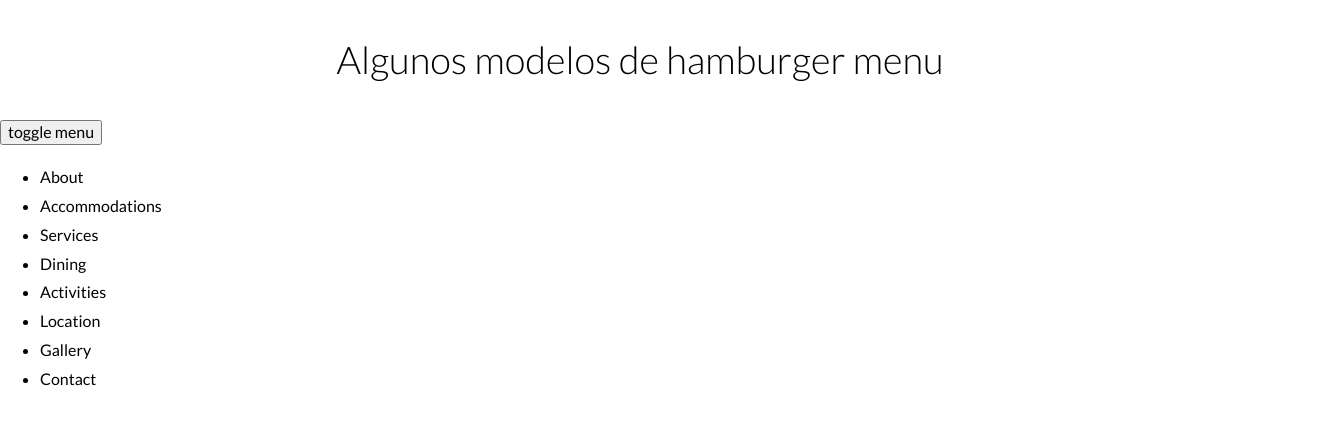
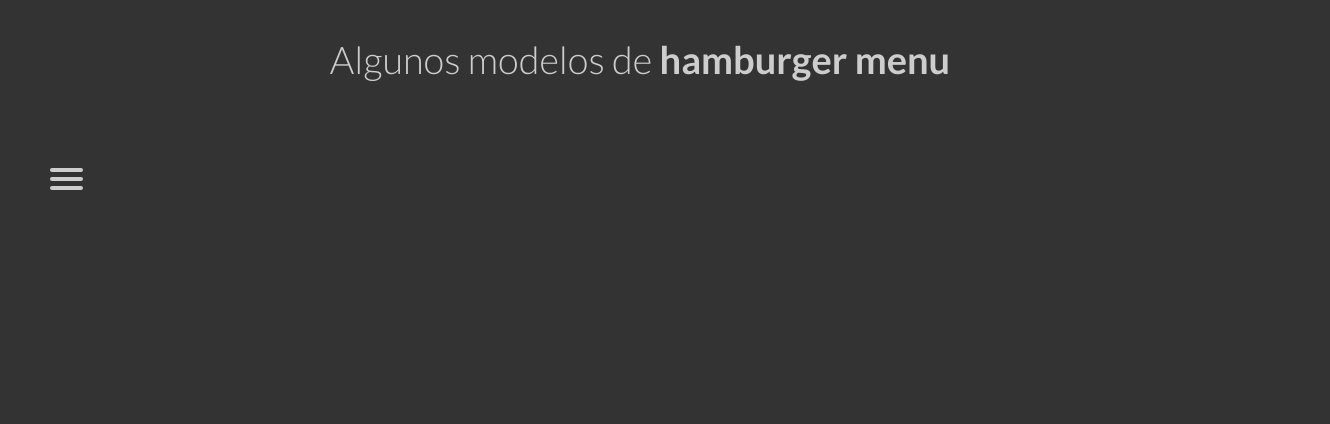
Before and after one commit to diegosalasmartinez/hamburger-menu, a website: page index.html in a window 1280 px wide. Shown: the whole page, 1330 px wide, since content can reach past the window. Drawn offline with Linux system fonts and the light colour scheme.

Commit message:
primer modelo terminado

```diff
--- a/index.html
+++ b/index.html
@@ -9,39 +9,24 @@
     <link rel="stylesheet" href="build/css/app.css">
 </head>
 <body>
-    <h1>Algunos modelos de hamburger menu</h1>
+    <h1>Algunos modelos de <span>hamburger menu</span></h1>
 
-    <button class="c-hamburger c-hamburger--htx">
-        <span>toggle menu</span>
-    </button>
+    <nav>
+        <div id="menu-hamburger">
+            <input type="checkbox">
 
-    <nav class="sub-menu open">
-        <ul class="list-unstyled">
-            <li>
-                <a>About</a>
-            </li>
-            <li>
-                <a>Accommodations</a>
-            </li>
-            <li>
-                <a>Services</a>
-            </li>
-            <li>
-                <a>Dining</a>
-            </li>
-            <li>
-                <a>Activities</a>
-            </li>
-            <li>
-                <a>Location</a>
-            </li>
-            <li>
-                <a>Gallery</a>
-            </li>
-            <li>
-                <a>Contact</a>
-            </li>
-        </ul>
+            <span id="hamb-stripe-1" class="hamburger-stripe"></span>
+            <span id="hamb-stripe-2" class="hamburger-stripe"></span>
+            <span id="hamb-stripe-3" class="hamburger-stripe"></span>
+
+            <ul id="list-hamburger">
+                <a href="#"><li>Home</li></a>
+                <a href="#"><li>About</li></a>
+                <a href="#"><li>Info</li></a>
+                <a href="#"><li>Contact</li></a>
+                <a href="https://erikterwan.com/" target="_blank"><li>Show me more</li></a>
+            </ul>
+        </div>
     </nav>
 
 </body>
--- a/src/scss/app.scss
+++ b/src/scss/app.scss
@@ -3,3 +3,6 @@
 @import 'base/mixins';
 @import 'base/globales';
 @import 'base/utilidades';
+
+@import 'layout/main';
+@import 'layout/hamburger-menu';
--- /dev/null
+++ b/src/scss/layout/_hamburger-menu.scss
@@ -0,0 +1,97 @@
+body{
+
+    overflow-x: hidden;
+}
+
+#menu-hamburger{
+    display: block;
+    position: relative;
+    top: 5rem;
+    left: 5rem;
+    z-index: 1;
+
+    input{
+        display: block;
+        position: absolute;
+        width: 4rem;
+        height: 3.2rem;
+        top: -.5rem;
+        left: -.4rem;
+        cursor: pointer;
+        opacity: 0;
+        z-index: 2;
+    }
+
+    a{
+        text-decoration: none;
+        color: #232323;
+        transition: color 0.3s ease;
+
+        &:hover{
+            color: tomato;
+        }
+    }
+
+    span{
+        display: block;
+        position: relative;
+        width: 3.3rem;
+        height: .4rem;
+        margin-bottom: .5rem;
+        background: #cdcdcd;
+        border-radius: 3px;
+        z-index: 1;
+        transform-origin: 4px 0px;
+
+        transition: transform 0.5s cubic-bezier(0.77,0.2,0.05,1.0),
+                    background 0.5s cubic-bezier(0.77,0.2,0.05,1.0),
+                    opacity 0.55s ease;
+
+        #hamb-stripe-1{
+            transform-origin: 0% 0%;
+        }
+
+        #hamb-stripe-3{
+            transform-origin: 0% 100%;
+        }
+    }
+
+    input:checked ~ span{
+        transform: rotate(45deg) translate(2px, 1px);
+        background: #232323;
+        opacity: 1;
+
+        &#hamb-stripe-2{
+            transform: rotate(0deg) scale(0.2, 0.2);
+            opacity: 0;
+        }
+
+        &#hamb-stripe-3{
+            transform: rotate(-45deg) translate(-2px, 1px) ;
+        }
+    }
+}
+
+#list-hamburger{
+    position: absolute;
+    // height: calc(100vh - 12.1rem);
+    width: 30rem;
+    margin: -7.5rem 0 0 -5rem;
+    padding: 5rem;
+    padding-top: 9.5rem;
+
+    background: $blanco;
+    list-style-type: none;
+    transform-origin: 0% 0%;
+    transform: translate(-100%, 0);
+    transition: transform 0.5s cubic-bezier(0.77,0.2,0.05,1.0);
+
+    li{
+        padding: 10px 0;
+        font-size: 22px;
+    }
+}
+
+#menu-hamburger input:checked ~ ul{
+    transform: none;
+}
--- /dev/null
+++ b/src/scss/layout/_main.scss
@@ -0,0 +1,12 @@
+body{
+    background-color: $grisOscuro;
+    color: #cdcdcd;
+    font-family: "Avenir Next", "Avenir", sans-serif;
+}
+
+h1{
+    span{
+        font-weight: bold;
+    }
+    padding: 0 2rem;
+}
```
Also changed, not shown: build/css/app.css, 1 other file.
